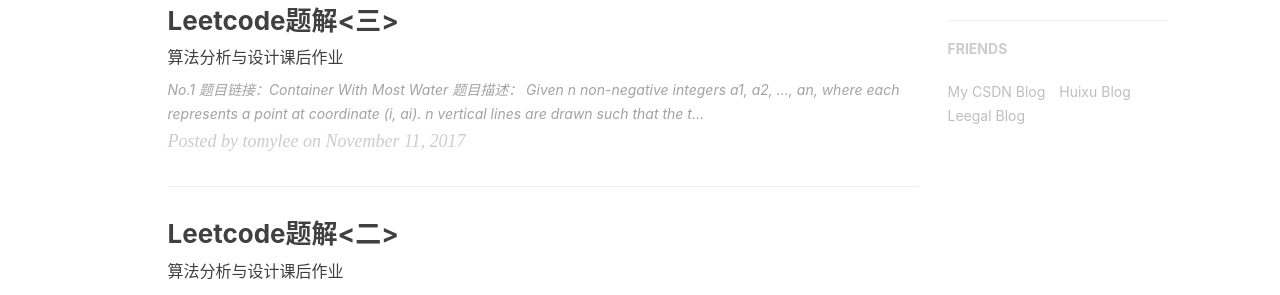
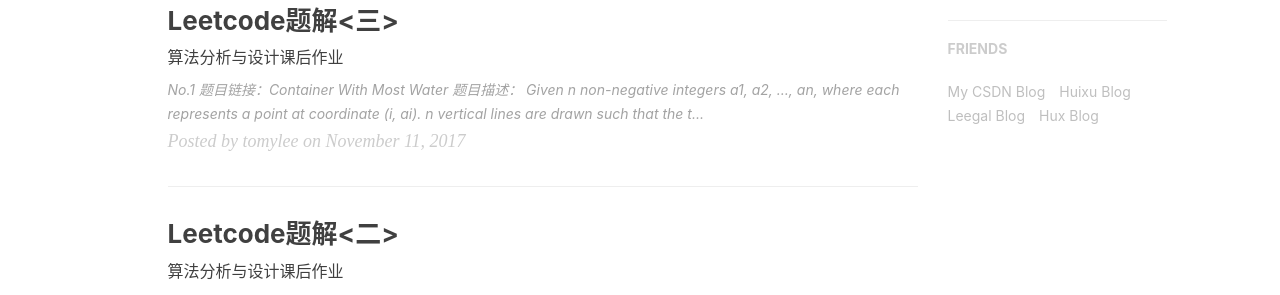
Before and after one commit to Tomy-Lee/Tomy-Lee.github.io, a Jekyll site: the page built from index.html, in a window 1280 px wide and 900 px high, scrolled down 1024 px. Shown: the part 153-448 px from the top of the window. Built offline with Jekyll 4.4.1, drawn with Linux system fonts in a browser that asks for light colours; nearby versions of some CDN libraries; the list of posts is cut into pages by our own code; comment, search, counter and statistics services are not loaded.

Commit message:
Update _config.yml

```diff
--- a/_config.yml
+++ b/_config.yml
@@ -88,6 +88,9 @@ friends: [
     },{
         title: "Leegal Blog",
         href: "http://blog.csdn.net/lyy_g"
+    },{
+        title: "Hux Blog",
+        href: "https://huangxuan.me/"
     }
 ]
 
```
